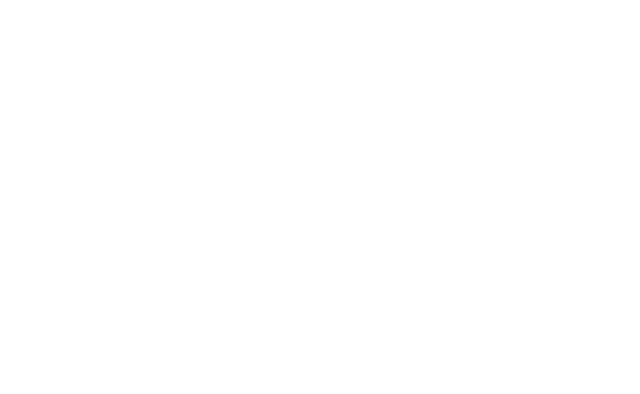
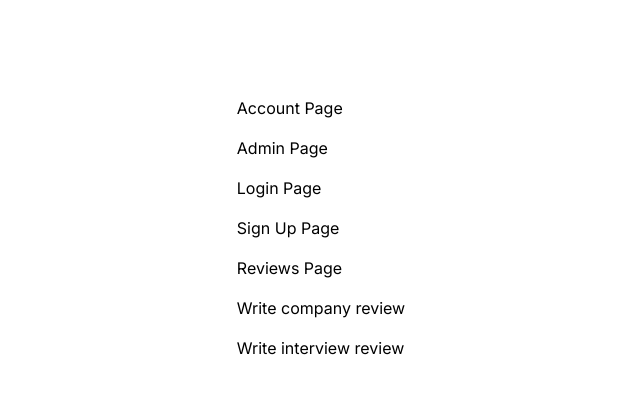
Before and after one commit to youjin-10/kim-community-law, a Next.js app: page / in a window 1280 px wide. Shown: the top 394 px of the page, without its empty margins (319-959 px from the left). Built offline with nearby package versions, Linux system fonts and the light colour scheme.

Commit message:
임시로 각 페이지 링크 추가

```diff
--- a/app/page.tsx
+++ b/app/page.tsx
@@ -1,7 +1,17 @@
-import Image from "next/image";
+import Link from "next/link";
 
 export default function Home() {
   return (
-    <main className="flex min-h-screen flex-col items-center justify-between p-24"></main>
+    <main className="flex min-h-screen flex-col items-center justify-between p-24">
+      <div className="flex flex-col gap-4">
+        <Link href="/account">Account Page</Link>
+        <Link href="/admin">Admin Page</Link>
+        <Link href="/login">Login Page</Link>
+        <Link href="/signup">Sign Up Page</Link>
+        <Link href="/reviews">Reviews Page</Link>
+        <Link href="/reviews/company/new">Write company review</Link>
+        <Link href="/reviews/interview/new">Write interview review</Link>
+      </div>
+    </main>
   );
 }
```
